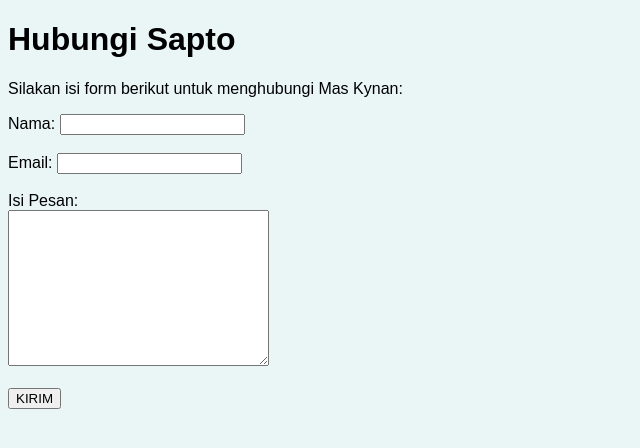
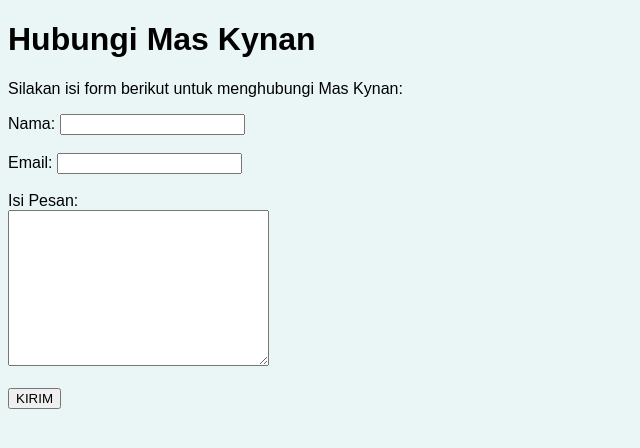
Before and after one commit to maskynan/maskynan, a plain HTML site: page contact.html in a window 1280 px wide. Shown: the whole page, without its empty margins (0-640 px from the left). Drawn offline with Linux system fonts and the light colour scheme.

Commit message:
Update contact.html

```diff
--- a/contact.html
+++ b/contact.html
@@ -9,7 +9,7 @@
 </head>
 
 <body>
-  <h1>Hubungi Sapto</h1>
+  <h1>Hubungi Mas Kynan</h1>
   <p>Silakan isi form berikut untuk menghubungi Mas Kynan:</p>
   <form class="" action="mailto:maskynan@gmail.com" method="post" enctype="text/plain">
     <label>Nama:</label>
```
